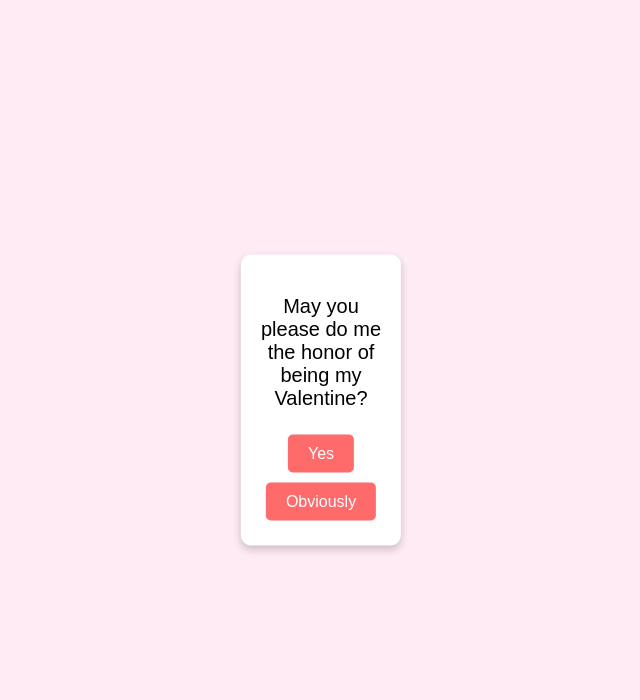
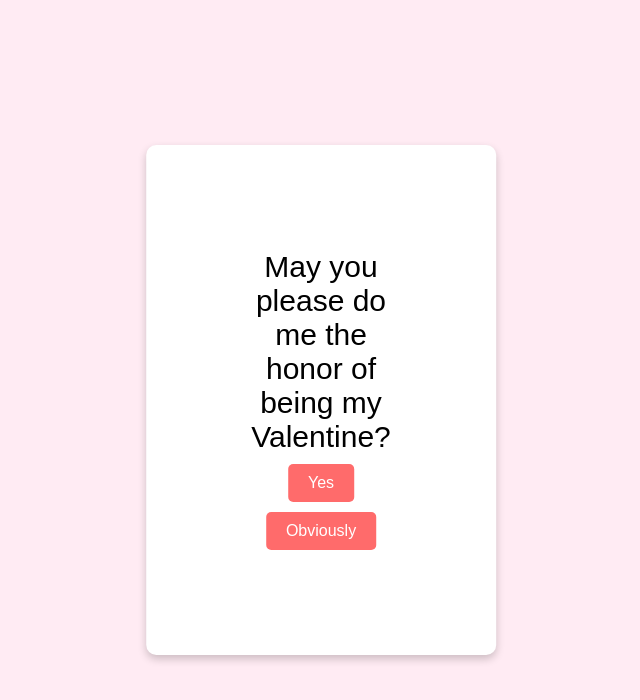
Before and after one commit to JordanPrince15/Valentines, a plain HTML site: page index.html in a window 1280 px wide. Both pictures are taken after a click on the element 640 px from the left and 400 px from the top of the page. Shown: the whole page, without its empty margins (319-959 px from the left). Drawn offline with Linux system fonts and the light colour scheme.

Commit message:
Update styles.css

```diff
--- a/styles.css
+++ b/styles.css
@@ -59,7 +59,7 @@ body {
     left: 50%;
     transform: translate(-50%, -50%);
     background-color: white;
-    padding: 20px;
+    padding: 100px;
     border-radius: 10px;
     box-shadow: 0 4px 8px rgba(0, 0, 0, 0.2);
     opacity: 0;
@@ -67,8 +67,8 @@ body {
   }
 
   .card p {
-    font-size: 20px;
-    margin-bottom: 20px;
+    font-size: 30px;
+    margin: 5px;
   }
 
   .card button {
```
